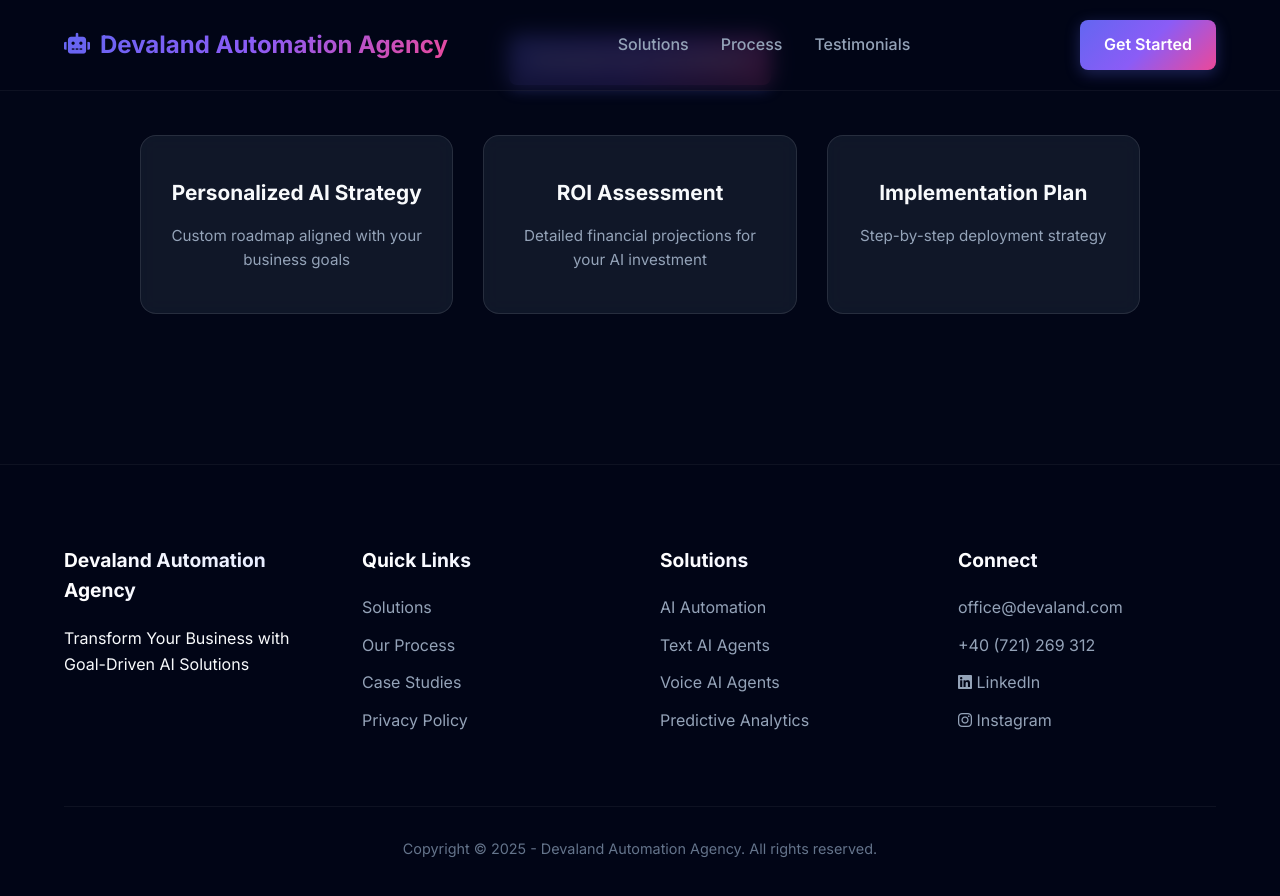
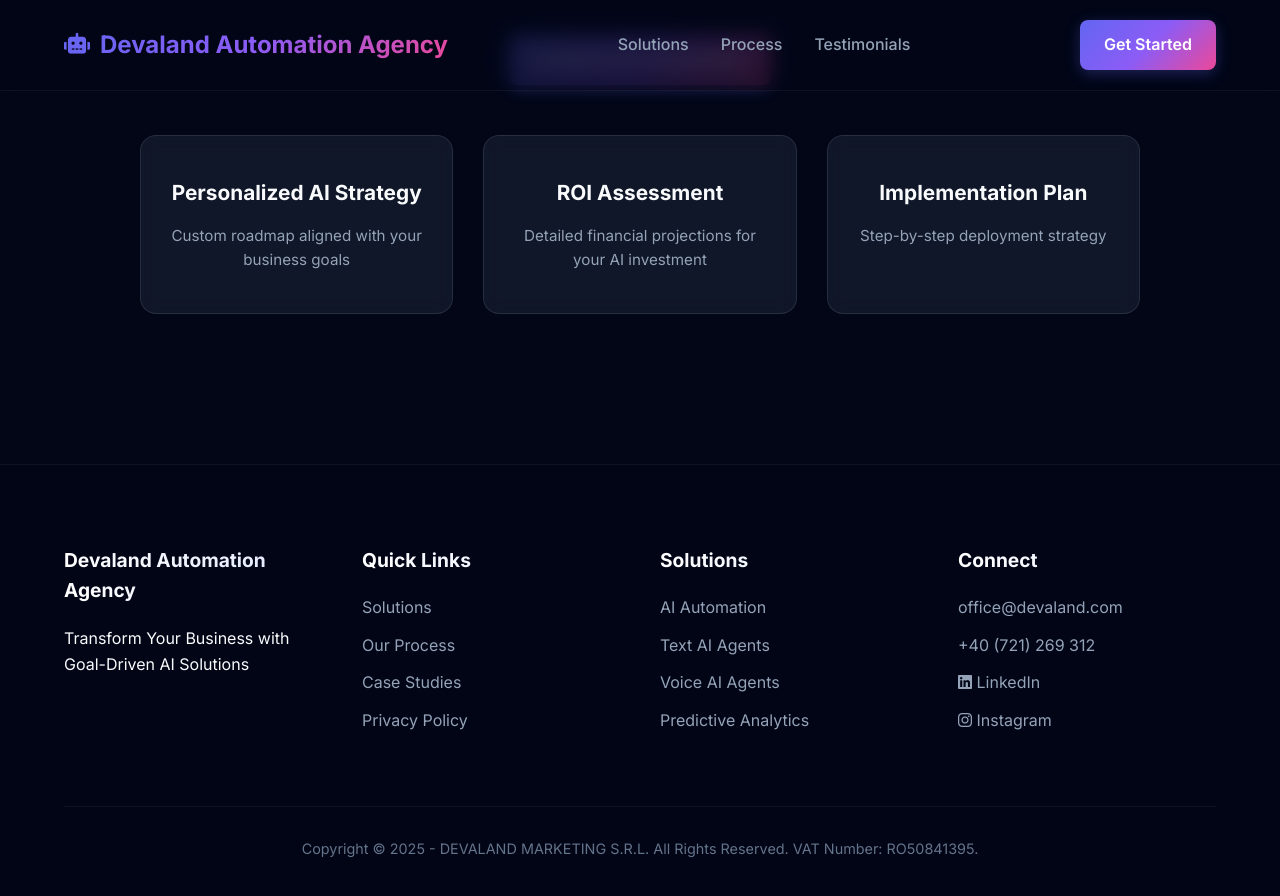
Before and after one commit to MariusGithub13/devaland-ai, a Jekyll site: the page index.html, which Jekyll copies as it is, in a window 1280 px wide and 900 px high, scrolled down 5031 px. Shown: the top 896 px of the window. Built offline with Jekyll 4.4.1, drawn with Linux system fonts in a browser that asks for light colours.

Commit message:
Update index.html

```diff
--- a/index.html
+++ b/index.html
@@ -1190,7 +1190,7 @@
         </div>
 
         <div class="copyright">
-            Copyright &copy; 2025 - Devaland Automation Agency. All rights reserved.
+            Copyright &copy; 2025 - DEVALAND MARKETING S.R.L. All Rights Reserved. VAT Number: RO50841395.
         </div>
     </footer>
 
```
